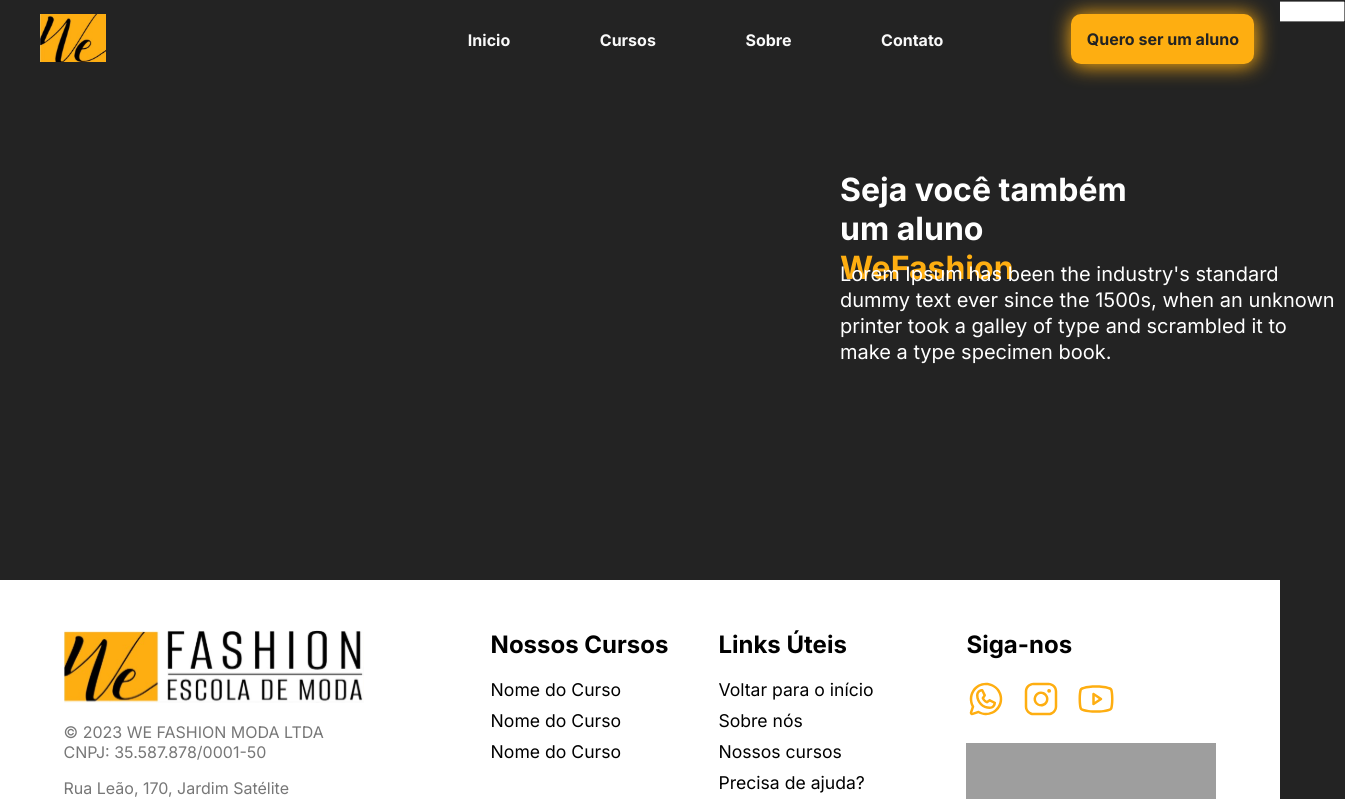
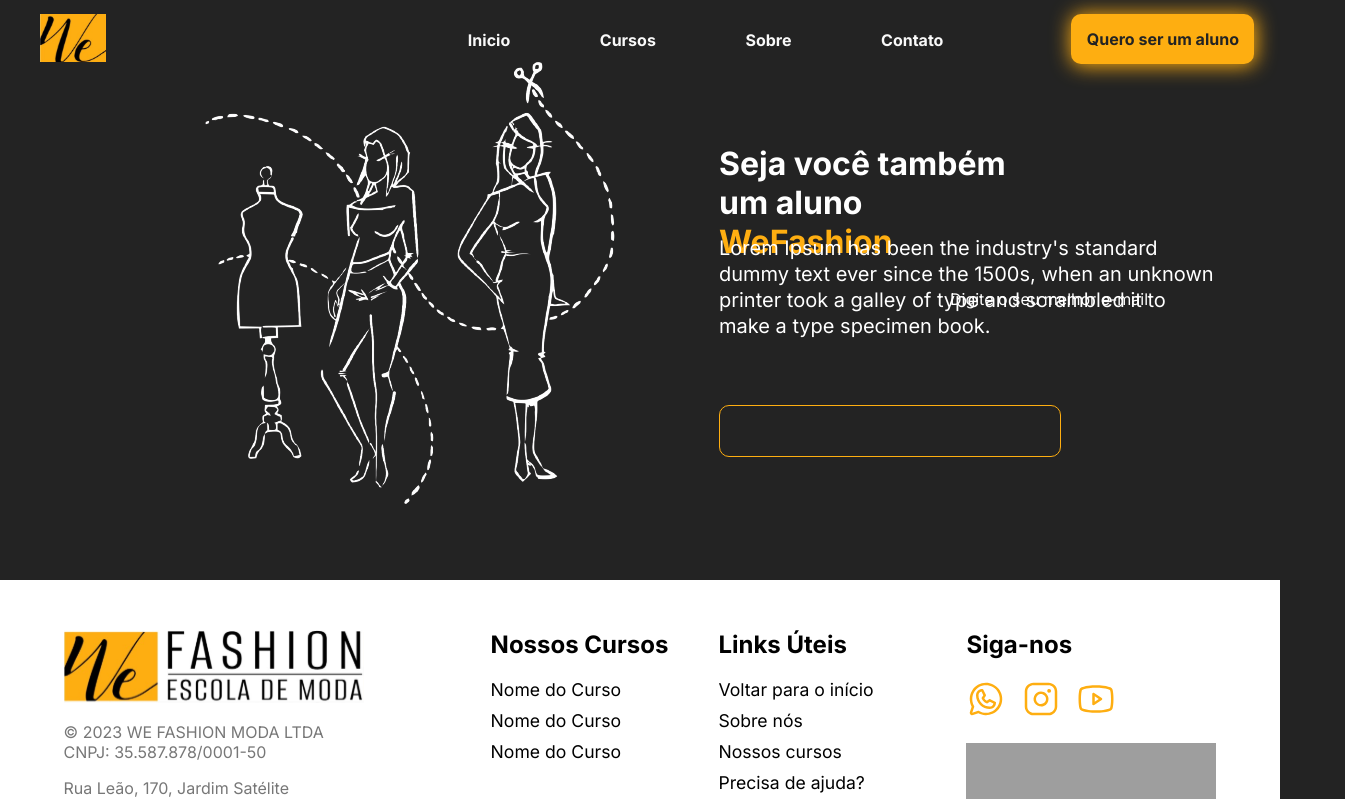
Before and after one commit to eliasacneto/web-wefashion, a React (Vite) app: page / in a window 1280 px wide. Shown: the top 799 px of the page, 1345 px wide, since content can reach past the window. Built offline with nearby package versions, Linux system fonts and the light colour scheme; grey boxes are pictures that could not be loaded.

Commit message:
Adding img + newsletter input

```diff
--- a/src/views/Newsletter/newsletter.jsx
+++ b/src/views/Newsletter/newsletter.jsx
@@ -14,9 +14,11 @@
           1500s, when an unknown printer took a galley of type and scrambled it
           to make a type specimen book.
         </p>
+        <input className='newsletter-input' type="text" />
+        <label className='input-placeholder'>Digite o seu melhor e-mail</label>
       </div>
-      <div className="input-newsletter">
-        <input type="text" />
+      <div className="newsletter_img">
+        <img src={wefashionPic} alt="Erro-img" />
       </div>
     </div>
   );
--- a/src/views/Newsletter/newsletter.scss
+++ b/src/views/Newsletter/newsletter.scss
@@ -23,12 +23,36 @@
         height: 150px;
         width: 500px;
     }
+
+    &_img {
+        position: absolute;
+        left: 200px;
+    }
+}
+
+.newsletter-input {
+    width: 320px;
+    height: 30px;
+    padding: 10px;
+    border-radius: 10px;
+    border: 1px solid $dark-yellow;
+    background: $bg-black;
+    color: #fff;
+    outline: none;
+    font-size: 1.1em;
+}
+
+.input-placeholder {
+    position: absolute;
+    bottom: 491px;
+    left: 950px;
+    pointer-events: none;
 }
 
 .side-content {
     width: 25%;
     display: flex;
     flex-direction: column;
-    margin-left: 840px;
+    margin-left: 478px;
     justify-content: center;
 }
```
